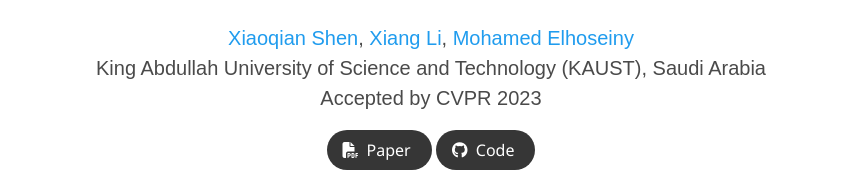
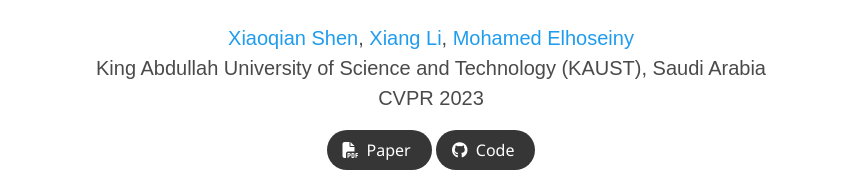
Before and after one commit to xiaoqian-shen/MoStGAN-V, a plain HTML site: page index.html in a window 1280 px wide. Shown: the part 157-329 px from the top of the page, without its empty margins (209-1071 px from the left). Drawn offline with nearby package versions, Linux system fonts and the light colour scheme; some icons are missing; a web font is replaced by a local one.

Commit message:
Update index.html

```diff
--- a/index.html
+++ b/index.html
@@ -65,7 +65,7 @@
                     </div>
 
                     <div class="is-size-5 publication-authors">
-                    <span class="author-block">King Abdullah University of Science and Technology (KAUST), Saudi Arabia<br>Accepted by CVPR 2023
+                    <span class="author-block">King Abdullah University of Science and Technology (KAUST), Saudi Arabia<br>CVPR 2023
                     </span>
                         <!--                    <span class="eql-cntrb"><small><br><sup>*</sup>Indicates Equal Contribution</small></span>-->
                     </div>
```
